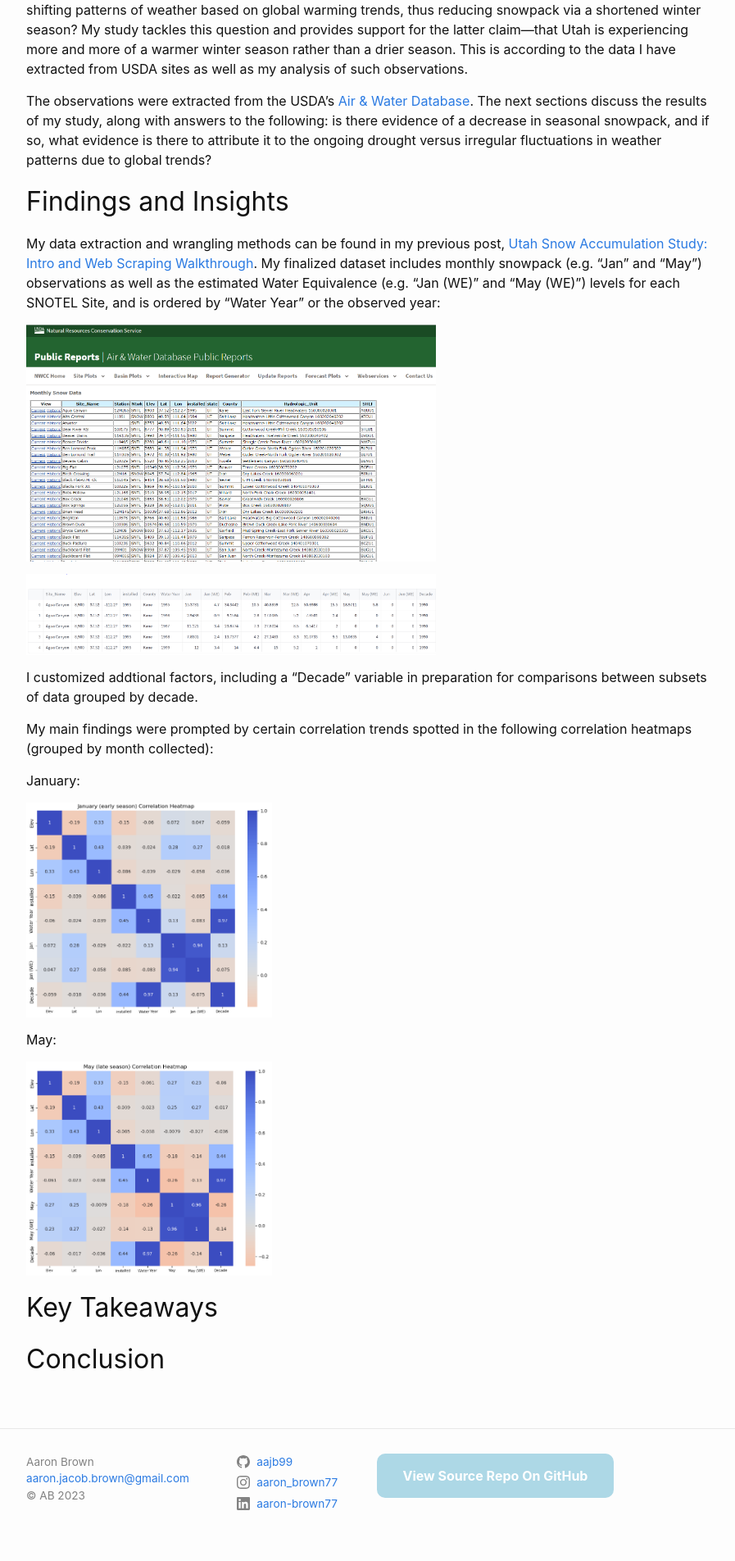
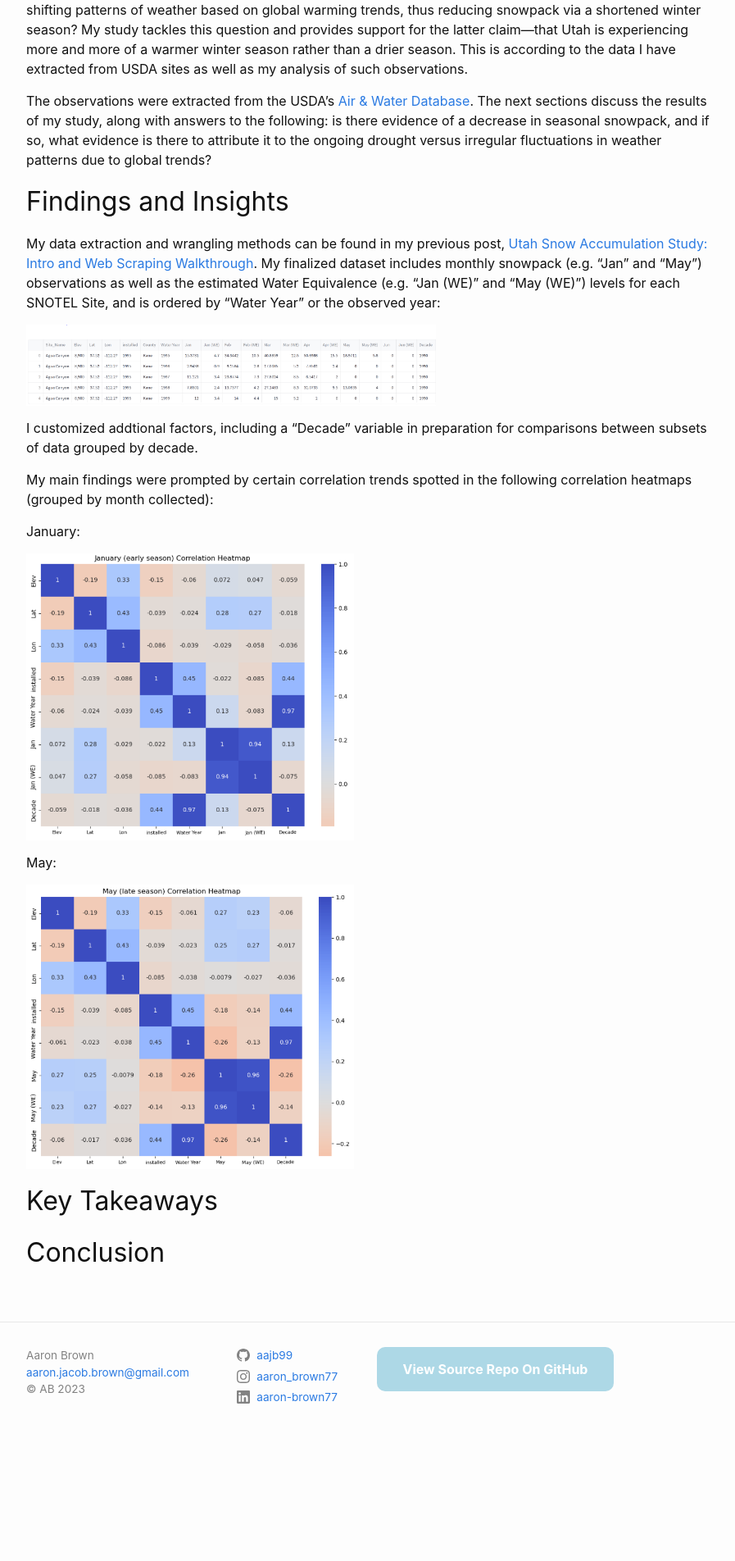
Before and after one commit to aajb99/aajb99.github.io, a Jekyll site: the page built from _posts/2023-11-26-proj-p2.md, in a window 1280 px wide. Shown: the part 702-2606 px from the top of the page at 82% size, without its empty margins (188-1085 px from the left). Built offline with Jekyll 4.4.1, drawn with Linux system fonts in a browser that asks for light colours; comment, search, counter and statistics services are not loaded; after the commit the page ends 2477 px from its top, so only the background shows below that.

Commit message:
Edited dataset fig

```diff
--- a/_posts/2023-11-26-proj-p2.md
+++ b/_posts/2023-11-26-proj-p2.md
@@ -17,9 +17,7 @@
 
 My data extraction and wrangling methods can be found in my previous post, [Utah Snow Accumulation Study: Intro and Web Scraping Walkthrough](https://aajb99.github.io/2023/11/14/proj-p1.html). My finalized dataset includes monthly snowpack (e.g. "Jan" and "May") observations as well as the estimated Water Equivalence (e.g. "Jan (WE)" and "May (WE)") levels for each SNOTEL Site, and is ordered by "Water Year" or the observed year:
 
-<img src="{{site.url}}/{{site.baseurl}}/assets/images/usda_main.png" alt="" style="width:500px;"/>
-
-<img src="{{site.url}}/{{site.baseurl}}/assets/images/site_snow_main_dataset.png" alt="" style="width:500px;"/>
+<img src="{{site.url}}/{{site.baseurl}}/assets/images/site_snow_dataset.png" alt="" style="width:500px;"/>
 
 I customized addtional factors, including a "Decade" variable in preparation for comparisons between subsets of data grouped by decade.
 
@@ -27,11 +25,11 @@
 
 January:
 
-<img src="{{site.url}}/{{site.baseurl}}/assets/images/snowcorr1.png" alt="" style="width:300px;"/>
+<img src="{{site.url}}/{{site.baseurl}}/assets/images/snowcorr1.png" alt="" style="width:400px;"/>
 
 May:
 
-<img src="{{site.url}}/{{site.baseurl}}/assets/images/snowcorr2.png" alt="" style="width:300px;"/>
+<img src="{{site.url}}/{{site.baseurl}}/assets/images/snowcorr2.png" alt="" style="width:400px;"/>
 
 ## Key Takeaways
 
```
Also changed, not shown: assets/images/site_snow_dataset.png (renamed from assets/images/site_snow_main_dataset.PNG).
